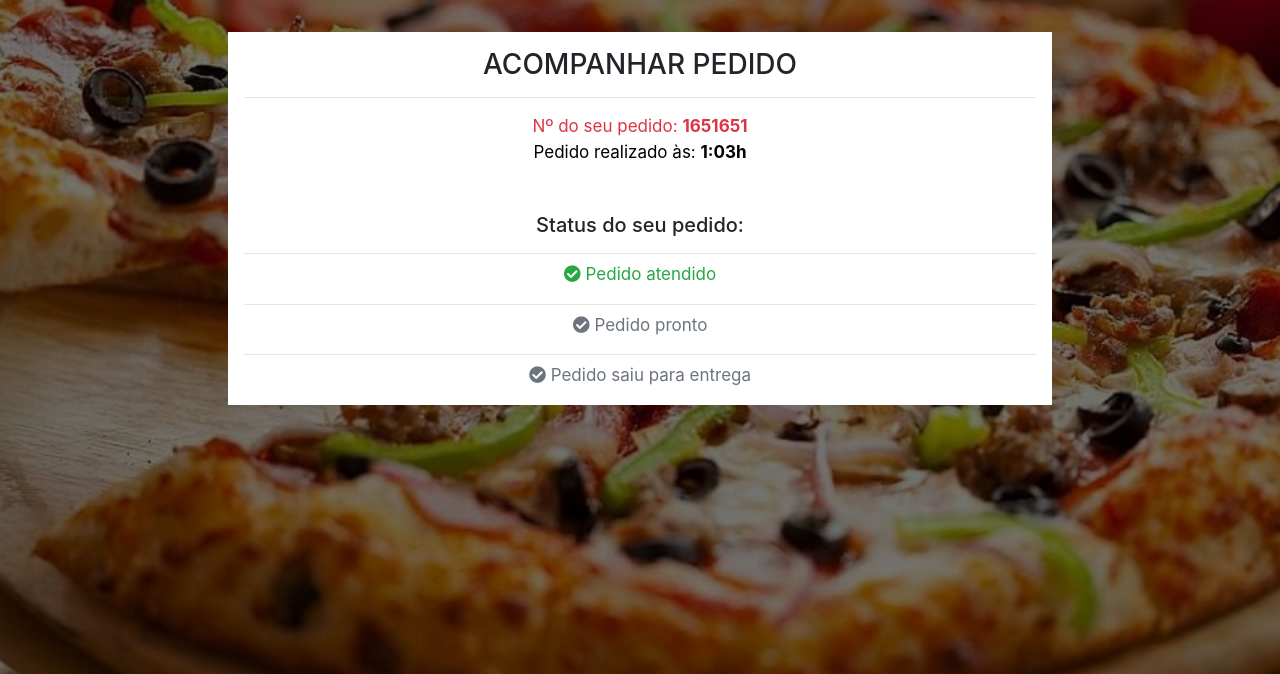
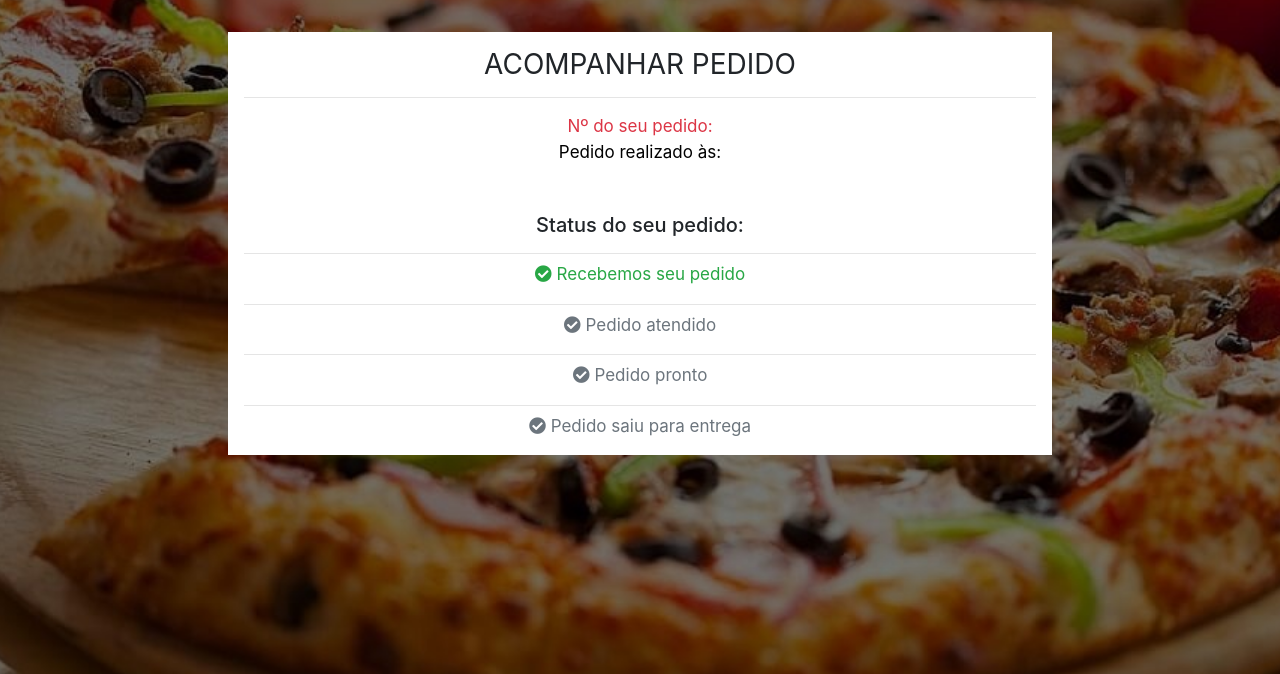
Before and after one commit to roberto103/pizzapp, a PHP site: page /pedido-realizado.php in a window 1280 px wide. Shown: the part 56-730 px from the top of the page. Run offline with PHP 8.4, Linux system fonts and the light colour scheme; a user stored in the database is signed in; data comes from the database, SQL or seed files in the repository; some libraries are stand-ins or nearby versions.

Commit message:
Consulta dos dados do pedido inserido

```diff
--- a/pedido-realizado.php
+++ b/pedido-realizado.php
@@ -1,3 +1,15 @@
+<?php
+
+  session_start();
+  require_once 'core/conexao.php';
+
+  $sql = $pdo->prepare('SELECT * FROM pedidos WHERE sessao = :sessao');
+  $sql->bindValue(':sessao', $_SESSION['pedido']);
+  $sql->execute();
+
+  $registros = $sql->fetch(PDO::FETCH_OBJ);
+
+?>
 <!doctype html>
 <html lang="pt-br">
   <head>
@@ -44,17 +56,22 @@
         <div class="col-md-8 text-center">
 
           <div class="bg-white text-center p-3">
-            <h3>ACOMPANHAR PEDIDO</h3>
+            <h3 style="font-weight: 400;">ACOMPANHAR PEDIDO</h3>
             <hr class="mb-3">
 
-            <span class="text-danger">Nº do seu pedido: <b>1651651</b></span>
-            <span>Pedido realizado às: <b>1:03h</b></span>
+            <span class="text-danger">Nº do seu pedido: <b><?php echo $registros->sessao; ?></b></span>
+            <span>Pedido realizado às: <b><?php echo $registros->hora; ?></b></span>
 
             <h5 class="mt-5 mb-3">Status do seu pedido:</h5>
             <hr class="mb-2">
 
             <span class="text-success">
-              <i class="fas fa-check-circle text-success"></i> Pedido atendido
+              <i class="fas fa-check-circle text-success"></i> Recebemos seu pedido
+            </span>
+            <hr class="mb-2">
+
+            <span class="text-muted">
+              <i class="fas fa-check-circle text-secondary"></i> Pedido atendido
             </span>
             <hr class="mb-2">
 
```
